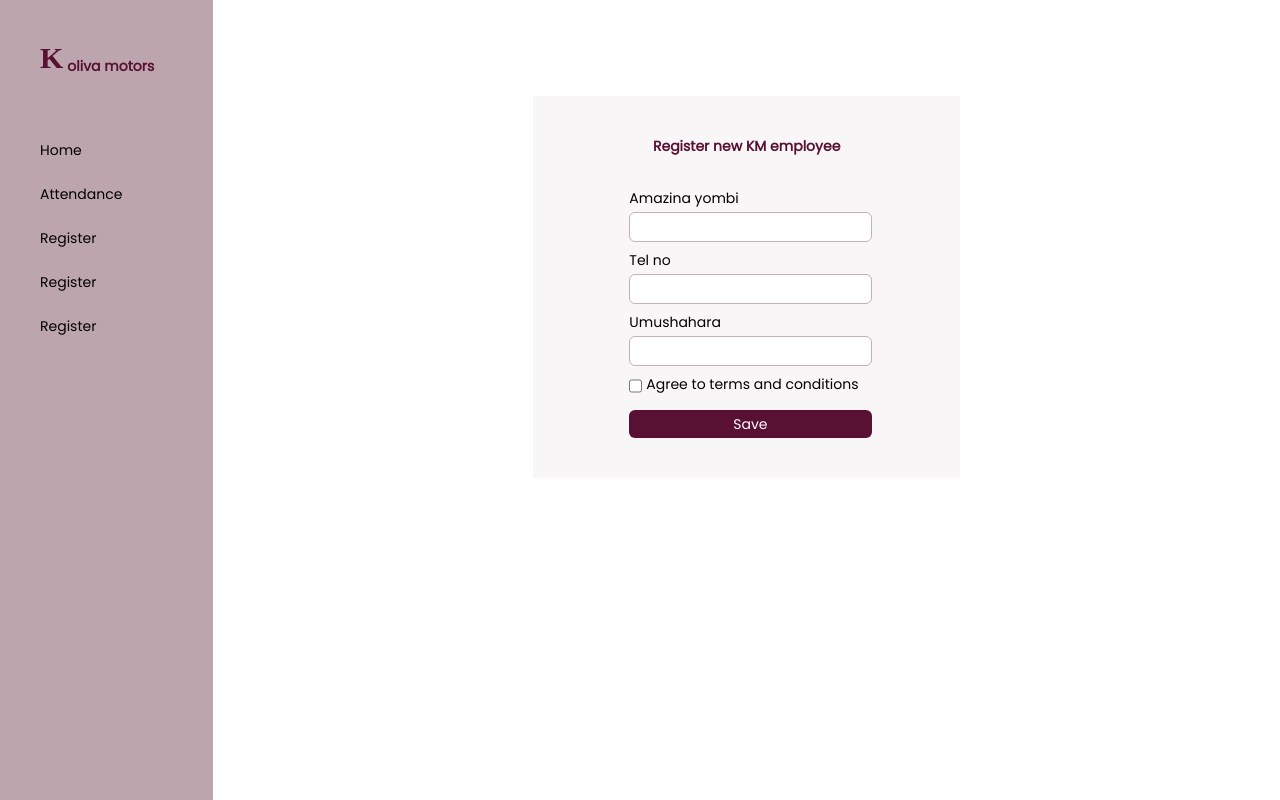
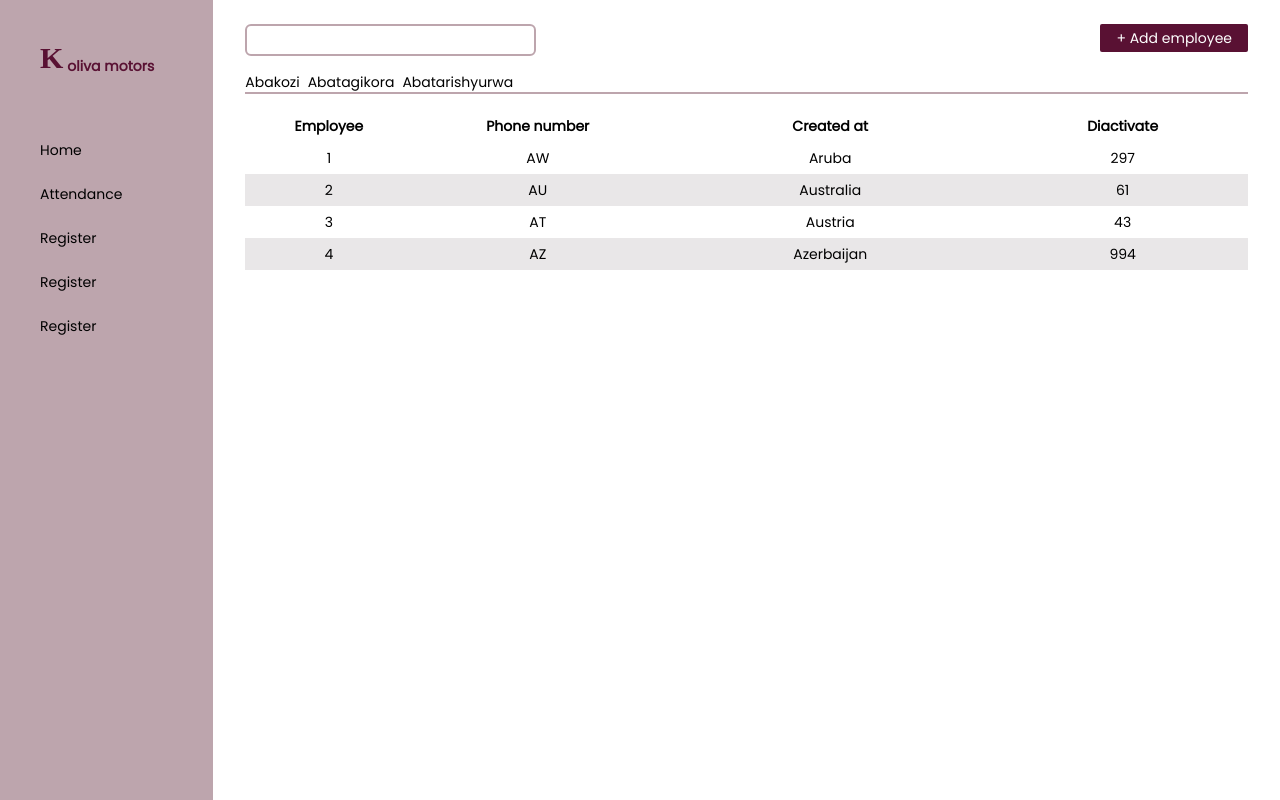
Before and after one commit to dianKoliva/kmFront, a React (Vite) app in the folder km/: page / in a window 1280 px wide. Built offline with nearby package versions, Linux system fonts and the light colour scheme; a web font is replaced by a local one.

Commit message:
new changes

```diff
--- a/km/src/App.jsx
+++ b/km/src/App.jsx
@@ -4,13 +4,14 @@ import './App.css'
 import "./styles/index.css"
 
 import RegisterEmp from './components/employees/RegisterEmp'
+import ListEmp from './components/employees/ListEmp'
 
 function App() {
   const [count, setCount] = useState(0)
 
   return (
     <div className="App">
-    <RegisterEmp></RegisterEmp>
+    <ListEmp></ListEmp>
     </div>
   )
 }
--- /dev/null
+++ b/km/src/components/employees/ListEmp.jsx
@@ -0,0 +1,69 @@
+import React from 'react'
+import Dashboard from '../../layouts/Dashboard'
+const ListEmp = () => {
+    return (
+    <Dashboard>
+        <div className='pl-8 pr-8 pt-6 text-sm'>
+        <div>
+              <div className="flex text-sm">
+                <input type="search" spellCheck="false"  className=' focus:outline-none border-2 border-side rounded-md px-2 py-1  ' name="" id="" />
+                <button className='bg-def px-4 absolute right-0 mr-8 py-1 text-white rounded-sm'> + Add employee</button>
+
+              </div>
+
+              <div >
+                  <div className='flex mt-4'>
+                  <p>Abakozi</p>
+                  <p className='ml-2'>Abatagikora</p>
+                  <p className='ml-2'>Abatarishyurwa</p>
+                  </div>
+
+
+                  <div className='border-b-2 border-solid  border-side'></div>
+              </div>
+          </div>
+          <div>
+          <table className='w-full mt-4' cellspacing="0">
+<thead className='py-2'>
+<th width="100">Employee</th>
+<th width="150">Phone number</th>
+<th width="200">Created at</th>
+<th width="150">Diactivate</th>
+</thead>
+<tbody>
+<tr className='py-2'>
+<td>1</td>
+<td>AW</td>
+<td>Aruba</td>
+<td>297</td>
+</tr>
+<tr>
+<td>2</td>
+<td>AU</td>
+<td>Australia</td>
+<td>61</td>
+</tr>
+<tr>
+<td>3</td>
+<td>AT</td>
+<td>Austria</td>
+<td>43</td>
+</tr>
+<tr>
+<td>4</td>
+<td>AZ</td>
+<td>Azerbaijan</td>
+<td>994</td>
+</tr>
+
+
+</tbody>
+</table>
+          </div>
+        </div>
+
+    </Dashboard>
+    )
+}
+
+export default ListEmp
--- a/km/src/styles/index.css
+++ b/km/src/styles/index.css
@@ -26,3 +26,13 @@
 .border{
     border: solid #C5B0B7 1.5px;
 }
+
+
+table th, table td{
+text-align: center;
+padding-top: 6px;
+padding-bottom: 6px;
+}
+tbody tr:nth-child(even) {
+background: #e9e7e8;
+}
```
